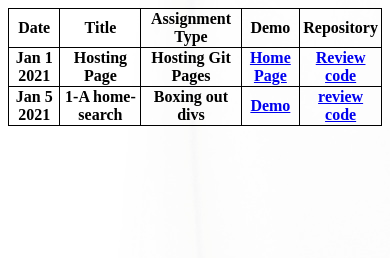
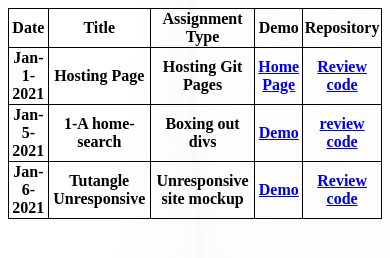
Before and after one commit to beez-dev/beez-dev-github.io, a plain HTML site: page index.html in a window 390 px wide. Drawn offline with Linux system fonts and the light colour scheme.

Commit message:
tutangle unresponsive site

```diff
--- a/index.html
+++ b/index.html
@@ -28,7 +28,7 @@
                 <th>Repository</th>
             </tr>
             <tr>
-                <th>Jan 1 2021</th>
+                <th>Jan-1-2021</th>
                 <th>Hosting Page</th>
                 <th>Hosting Git Pages</th>
                 <th><a href="#">Home Page</a></th>
@@ -36,11 +36,19 @@
             </tr>
 
             <tr>
-                <th>Jan 5 2021</th>
+                <th>Jan-5-2021</th>
                 <th>1-A home-search</th>
                 <th>Boxing out divs</th>
                 <th><a href="https://beez-dev.github.io/cssBoxDemo/">Demo</a></th>
                 <th><a href="https://github.com/beez-dev/cssBoxDemo">review code</a></th>
+            </tr>
+
+            <tr>
+                <th>Jan-6-2021</th>
+                <th>Tutangle Unresponsive</th>
+                <th>Unresponsive site mockup</th>
+                <th><a href="https://beez-dev.github.io/tutangleUnresponsive/">Demo</a></th>
+                <th><a href="https://github.com/beez-dev/tutangleUnresponsive">Review code</a></th>
             </tr>
         </thead>
     </table>
```
